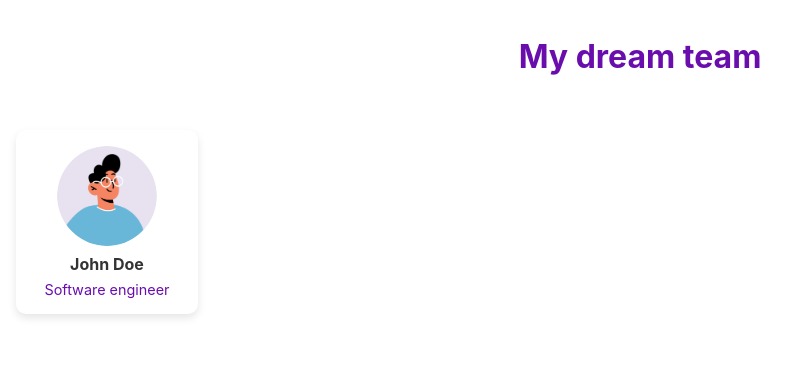
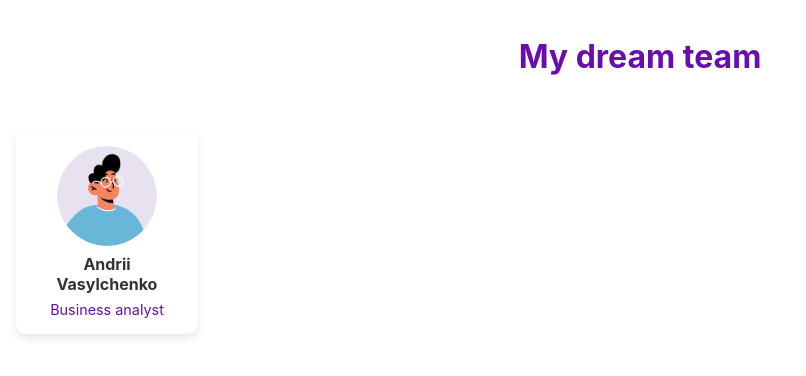
Before and after one commit to Andrii447/simple-landing-page, a React (Create React App) app: page / in a window 1280 px wide. Shown: the top 376 px of the page, without its empty margins (0-806 px from the left). Built offline with nearby package versions, Linux system fonts and the light colour scheme.

Commit message:
Update Body.js

```diff
--- a/src/components/Body.js
+++ b/src/components/Body.js
@@ -4,10 +4,10 @@ const Body = () => {
   return (
     <main style={styles.body}>
       <div style={styles.card}>
-        <img src={"/avatar-default.png"} alt="John Doe" style={styles.photo} />
+        <img src={"/avatar-default.png"} alt="Andrii Vasylchenko" style={styles.photo} />
         <div style={styles.textContainer}>
-          <h2 style={styles.name}>John Doe</h2>
-          <p style={styles.position}>Software engineer</p>
+          <h2 style={styles.name}>Andrii Vasylchenko</h2>
+          <p style={styles.position}>Business analyst</p>
         </div>
       </div>
     </main>
```
